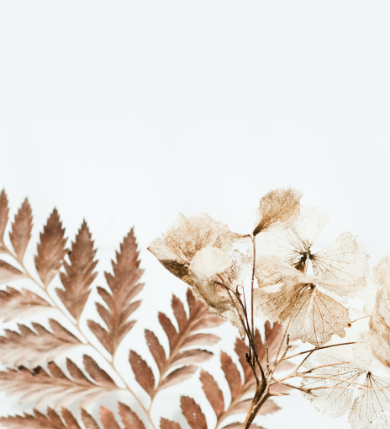
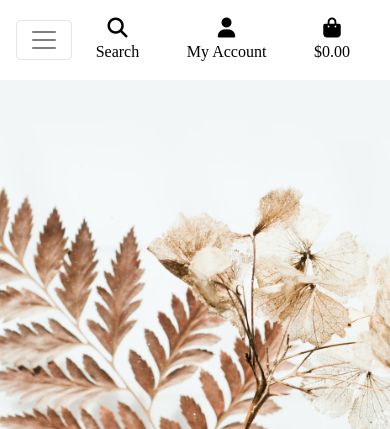
Before and after one commit to Shoshie-coding/PP5-edible-aesthetics, a Django app: page / in a window 390 px wide. Shown: the top 429 px of the page. Run offline with Django 3.2, Linux system fonts and the light colour scheme; some libraries are stand-ins or nearby versions; some web fonts are replaced.

Commit message:
Add mobile header and main navbar

```diff
--- a/static/css/base.css
+++ b/static/css/base.css
@@ -102,6 +102,10 @@ header {
     border: 1px solid black !important;
 }
 
+.bg-black {
+    background: #000 !important;
+}
+
 /* -------------------- Media Queries */
 
 /* Slightly larger container on xl screens */
--- a/templates/base.html
+++ b/templates/base.html
@@ -108,6 +108,15 @@
                 </ul>
             </div>
         </div>
+        <div class="row bg-white">
+            <nav class="navbar navbar-expand-lg navbar-light w-100">
+                <button class="navbar-toggler" type="button" data-toggle="collapse" data-target="#main-nav" aria-controls="main-nav" aria-expanded="false" aria-label="Toggle navigation">
+                    <span class="navbar-toggler-icon"></span>
+                </button>
+                {% include 'includes/mobile-top-header.html' %}
+                {% include 'includes/main-nav.html' %}
+            </nav>
+        </div>
 
 
     </header>
--- /dev/null
+++ b/templates/includes/main-nav.html
@@ -0,0 +1,48 @@
+<div class="collapse navbar-collapse" id="main-nav">
+    <ul class="navbar-nav w-auto mx-auto">
+        <li class="nav-item dropdown">
+            <a class="logo-font font-weight-bold nav-link text-black mr-5" href="#" id="all-products-link" data-toggle="dropdown" aria-haspopup="true" aria-expanded="false">
+                All Products
+            </a>
+            <div class="dropdown-menu border-0" aria-labelledby="all-products-link">
+                <a href="" class="dropdown-item">By Price</a>
+                <a href="" class="dropdown-item ">By Rating</a>
+                <a href="" class="dropdown-item ">By Category</a>
+                <a href="" class="dropdown-item">All Products</a>
+            </div>
+        </li>
+
+        <li class="nav-item dropdown">
+            <a class="logo-font font-weight-bold nav-link text-black mr-5" href="#" id="clothing-link" data-toggle="dropdown" aria-haspopup="true" aria-expanded="false">
+                Clothing
+            </a>
+            <div class="dropdown-menu border-0" aria-labelledby="clothing-link">
+                <a href="" class="dropdown-item">Chese and charcuterie boards</a>
+                <a href="" class="dropdown-item">Wines</a>
+                <a href="" class="dropdown-item">Food and Wine</a>
+            </div>
+        </li>
+
+        <li class="nav-item dropdown">
+            <a class="logo-font font-weight-bold nav-link text-black mr-5" href="#" id="homeware-link" data-toggle="dropdown" aria-haspopup="true" aria-expanded="false">
+                Homeware
+            </a>
+            <div class="dropdown-menu border-0" aria-labelledby="homeware-link">
+                <a href="" class="dropdown-item">Nature and pastoral art/a>
+                <a href="" class="dropdown-item">Art &amp; art prints</a>
+            </div>
+        </li>
+
+        <li class="nav-item dropdown">
+            <a class="logo-font font-weight-bold nav-link text-black" href="#" id="specials-link" data-toggle="dropdown" aria-haspopup="true" aria-expanded="false">
+                Special Offers
+            </a>
+            <div class="dropdown-menu border-0" aria-labelledby="specials-link">
+                <a href="" class="dropdown-item">19th Century</a>
+                <a href="" class="dropdown-item">American Literature</a>
+                <a href="" class="dropdown-item">Brittish Literature</a>
+                <a href="" class="dropdown-item">Books</a>
+            </div>
+        </li>
+    </ul>
+</div>
--- /dev/null
+++ b/templates/includes/mobile-top-header.html
@@ -0,0 +1,56 @@
+<li class="list-inline-item">
+    <a class="text-black nav-link d-block d-lg-none" href="#" id="mobile-search" data-toggle="dropdown" aria-haspopup="true" aria-expanded="false">
+        <div class="text-center">
+            <div><i class="fas fa-search fa-lg"></i></div>
+            <p class="my-0">Search</p>
+        </div>
+    </a>
+    <div class="dropdown-menu border-0 w-100 p-3 rounded-0 my-0" aria-labelledby="mobile-search">
+        <form class="form" method="GET" action="">
+            <div class="input-group w-100">
+                <input class="form-control border border-black rounded-0" type="text" name="q" placeholder="Search our site">
+                <div class="input-group-append">
+                    <button class="form-control form-control btn btn-black border border-black rounded-0" type="submit">
+                        <span class="icon">
+                            <i class="fas fa-search"></i>
+                        </span>
+                    </button>
+                </div>
+            </div>
+        </form>
+    </div>
+</li>
+<li class="list-inline-item dropdown">
+    <a class="text-black nav-link d-block d-lg-none" href="#" id="user-options" data-toggle="dropdown" aria-haspopup="true" aria-expanded="false">
+        <div class="text-center">
+            <div><i class="fas fa-user fa-lg"></i></div>
+            <p class="my-0">My Account</p>
+        </div>
+    </a>
+    <div class="dropdown-menu border-0" aria-labelledby="user-options">
+        {% if request.user.is_authenticated %}
+            {% if request.user.is_superuser %}
+                <a href="{% url 'account_logout' %}" class="dropdown-item">Product Management</a>
+            {% endif %}
+            <a href="" class="dropdown-item">My Profile</a>
+            <a href="{% url 'account_logout' %}" class="dropdown-item">Logout</a>
+        {% else %}
+            <a href="{% url 'account_signup' %}" class="dropdown-item">Register</a>
+            <a href="{% url 'account_login' %}" class="dropdown-item">Login</a>
+        {% endif %}
+    </div>
+</li>
+<li class="list-inline-item">
+    <a class="{% if grand_total %}text-primary font-weight-bold{% else %}text-black{% endif %} nav-link d-block d-lg-none" href="">
+        <div class="text-center">
+            <div><i class="fas fa-shopping-bag fa-lg"></i></div>
+            <p class="my-0">
+                {% if grand_total %}
+                    ${{ grand_total|floatformat:2 }}
+                {% else %}
+                    $0.00
+                {% endif %}
+            </p>
+        </div>
+    </a>
+</li>
```
